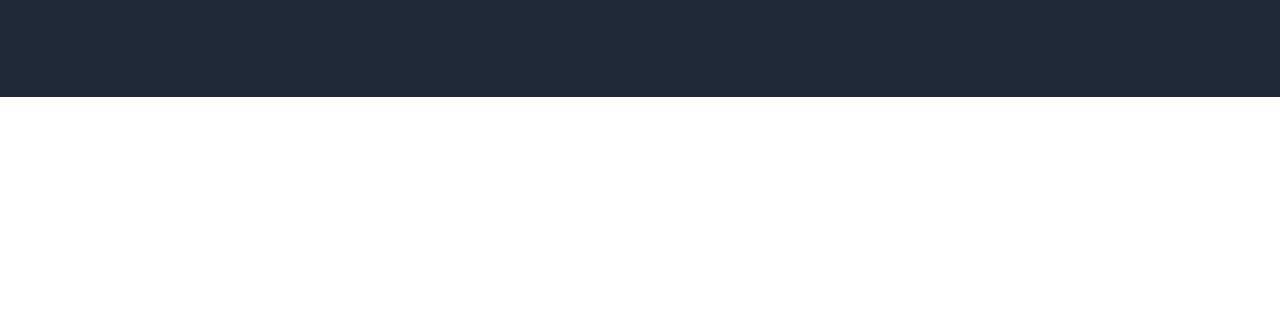
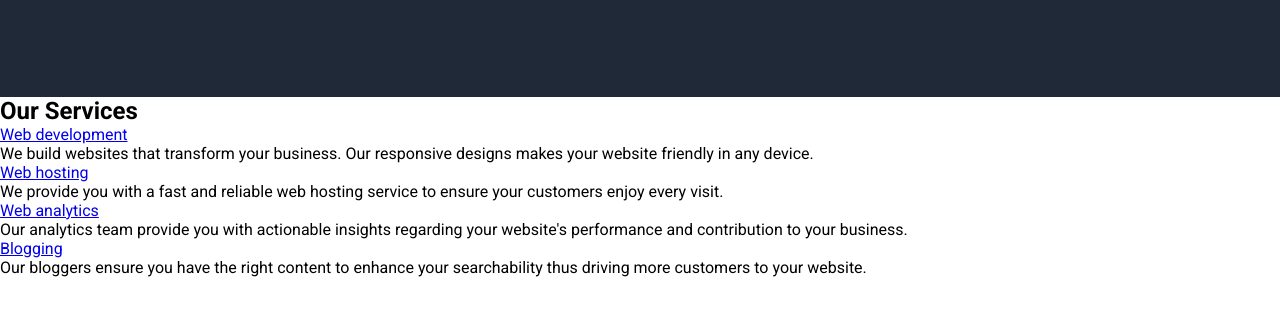
Before and after one commit to muwecurt/odin-landing-page, a plain HTML site: page index.html in a window 1280 px wide. Shown: the part 406-722 px from the top of the page. Drawn offline with Linux system fonts and the light colour scheme.

Commit message:
Structure services section

```diff
--- a/index.html
+++ b/index.html
@@ -43,6 +43,44 @@
     </section>
     <!--Intro section ends-->
 
+    <!--Services section starts-->
+    <section class="services">
+        <h2>Our Services</h2>
+        <div class="services-container">
+            <div class="service">
+              <a href="#">Web development</a>
+              <p>
+                We build websites that transform your business. Our responsive
+                designs makes your website friendly in any device.
+              </p>
+            </div>
+            <div class="service">
+
+              <a href="#">Web hosting</a>
+              <p>
+                We provide you with a fast and reliable web hosting service to
+                ensure your customers enjoy every visit.
+              </p>
+            </div>
+            <div class="service">
+              <a href="#">Web analytics</a>
+              <p>
+                Our analytics team provide you with actionable insights regarding
+                your website's performance and contribution to your business.
+              </p>
+            </div>
+            <div class="service">
+              <a href="#">Blogging</a>
+
+              <p>
+                Our bloggers ensure you have the right content to enhance your
+                searchability thus driving more customers to your website.
+              </p>
+            </div>
+        </div>
+    </section>
+    <!--Services section ends-->
+
 
 
 
```
